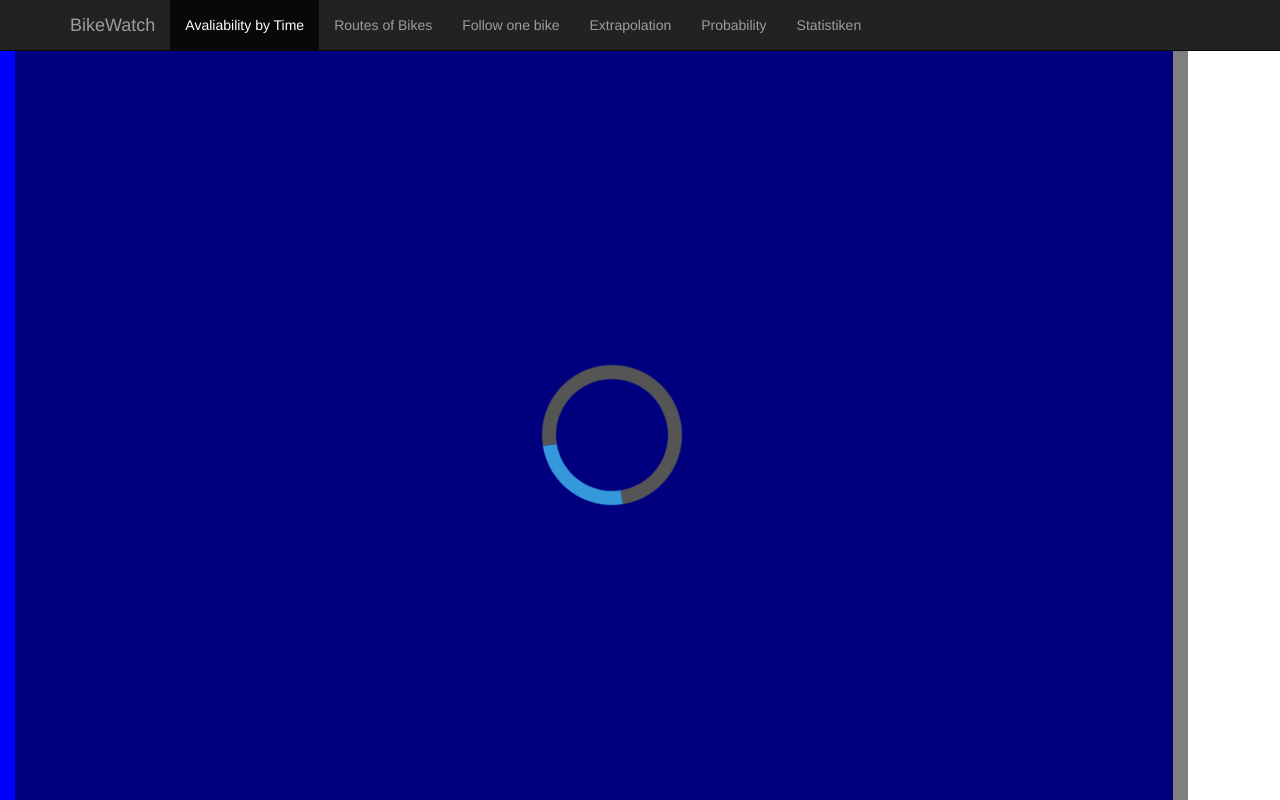
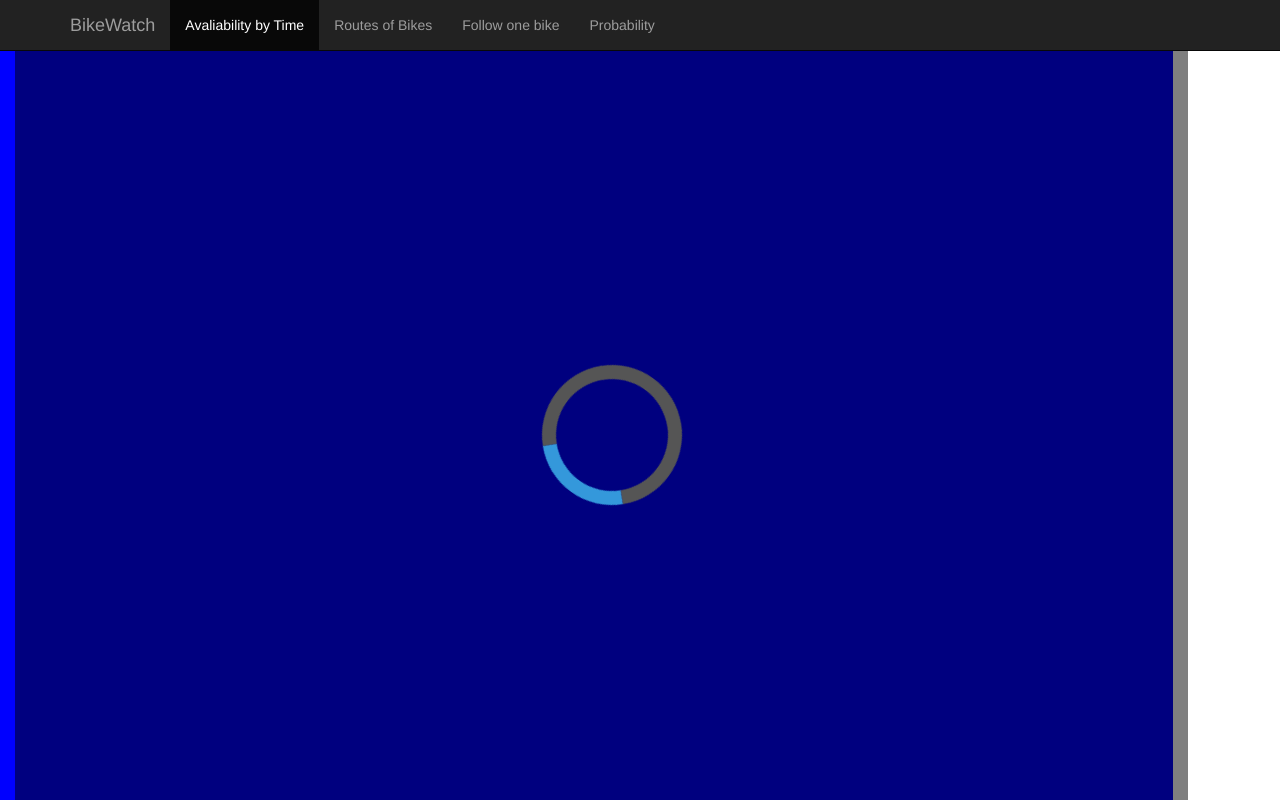
Before and after one commit to codeformunich/bikewatch, a Django app: page / in a window 1280 px wide. Run offline with Django 3.2, Linux system fonts and the light colour scheme; data that the repository does not hold is empty; parts of the project's set-up code (start-up, migrations or seed data) failed here and were passed over; some libraries are stand-ins or nearby versions.

Commit message:
removed unfinished apps from navigation

```diff
--- a/evaluation/templates/evaluation/index.html
+++ b/evaluation/templates/evaluation/index.html
@@ -39,9 +39,9 @@
                 ["Avaliability by Time", appView],
                 ["Routes of Bikes", appPath],
                 ["Follow one bike", appFollow],
-                ["Extrapolation", appExtrapolation],
-				["Probability", appProbability],
-                ["Statistiken", appStats]
+                //["Extrapolation", appExtrapolation],
+				["Probability", appProbability]
+                //["Statistiken", appStats]
             ];
             var defaultApp = 0;
         </script>
```
